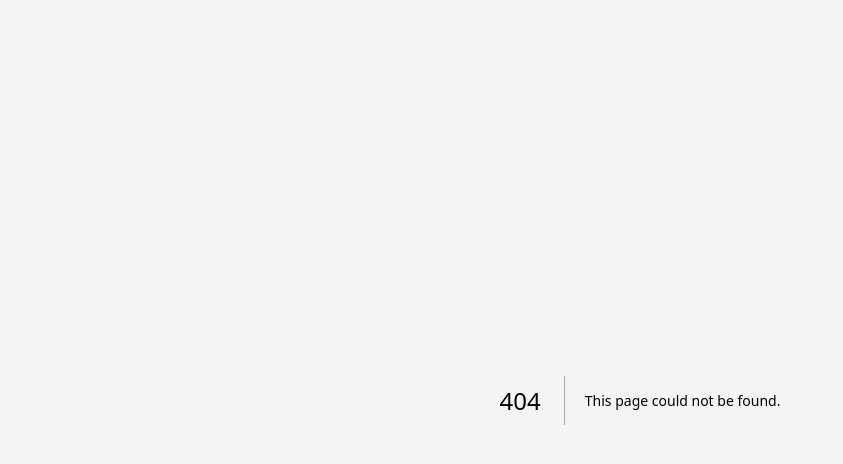
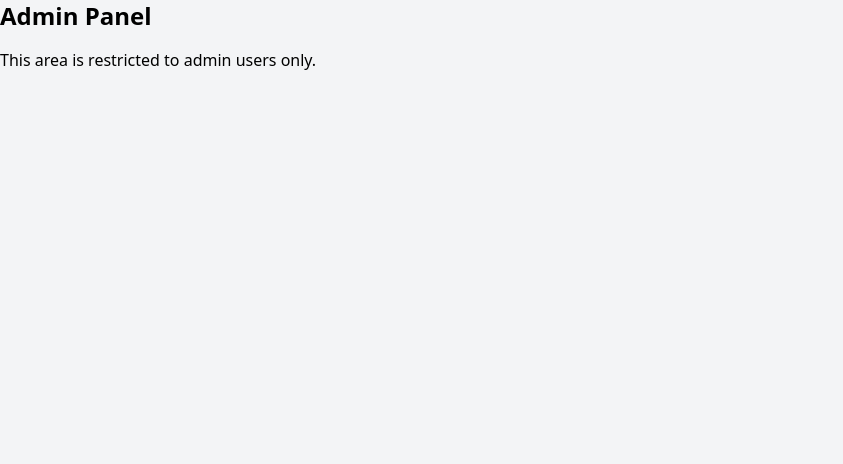
Before and after one commit to brettkues/cardealer-ai, a Next.js app: page /dashboard/admin in a window 1280 px wide. Before the commit this address had no page. Shown: the top 464 px of the page, without its empty margins (0-843 px from the left). Built offline with nearby package versions, Linux system fonts and the light colour scheme.

Commit message:
Create page.js

```diff
--- /dev/null
+++ b/app/dashboard/admin/page.js
@@ -0,0 +1,10 @@
+export const dynamic = "force-dynamic";
+
+export default function AdminPage() {
+  return (
+    <div>
+      <h1 className="text-2xl font-semibold mb-4">Admin Panel</h1>
+      <p>This area is restricted to admin users only.</p>
+    </div>
+  );
+}
```
